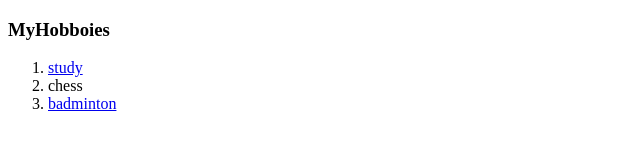
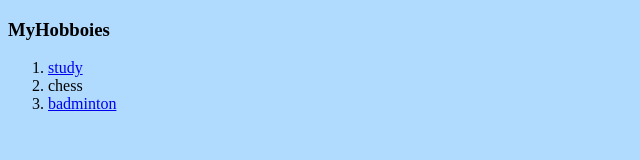
Before and after one commit to aadit1705/webs, a plain HTML site: page MyHobbies.html in a window 1280 px wide. Shown: the whole page, without its empty margins (0-640 px from the left). Drawn offline with Linux system fonts and the light colour scheme.

Commit message:
Update background color

```diff
--- a/MyHobbies.html
+++ b/MyHobbies.html
@@ -6,6 +6,11 @@
     <title>MyHobboies</title>
 </head>
 <body>
+    <style>
+            body{
+                background-color: rgb(176, 219, 255);
+            }
+    </style>
     <h3>MyHobboies</h3>
         <ol>
             <li><a href="#">study</a></li>
```
